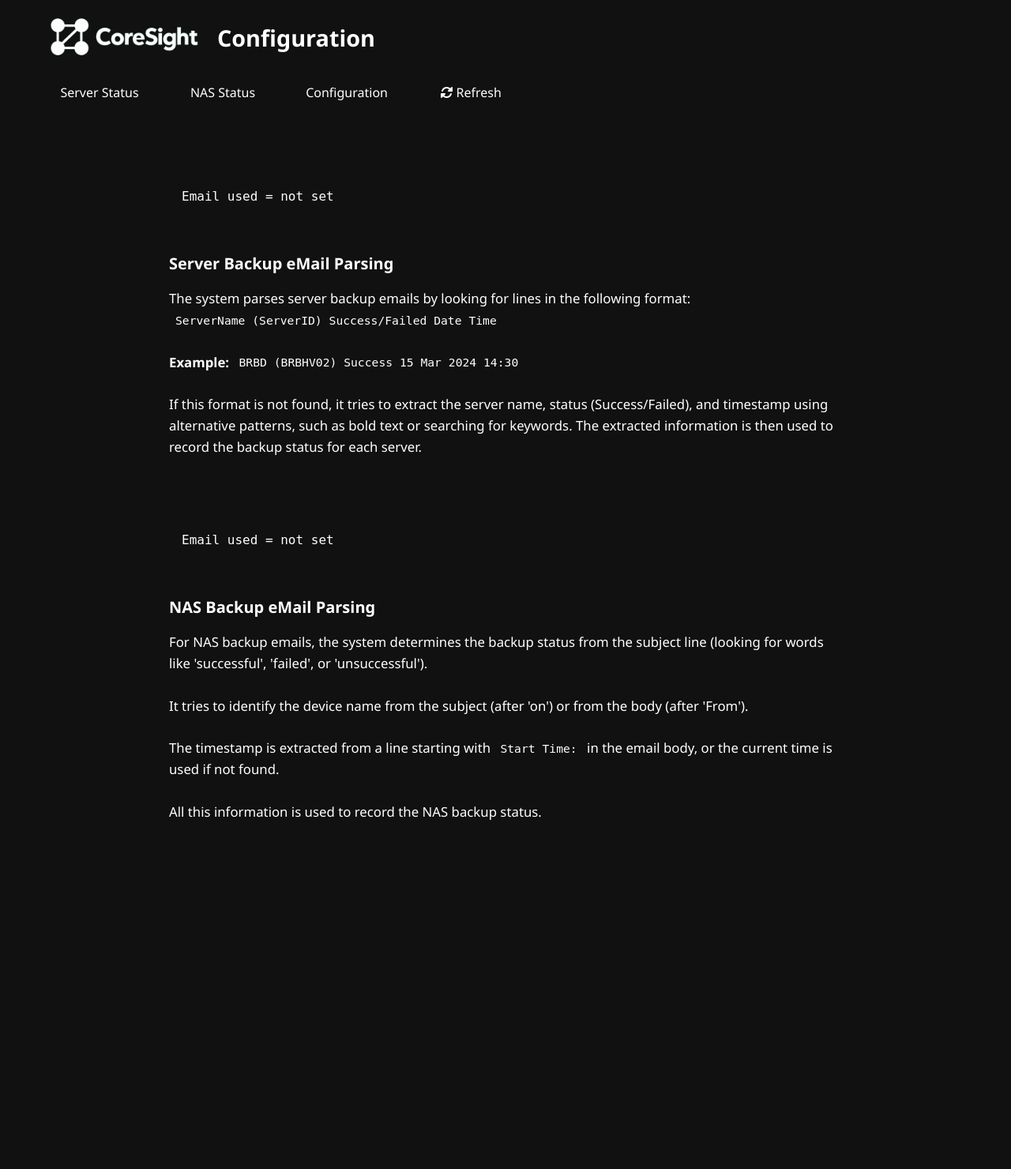
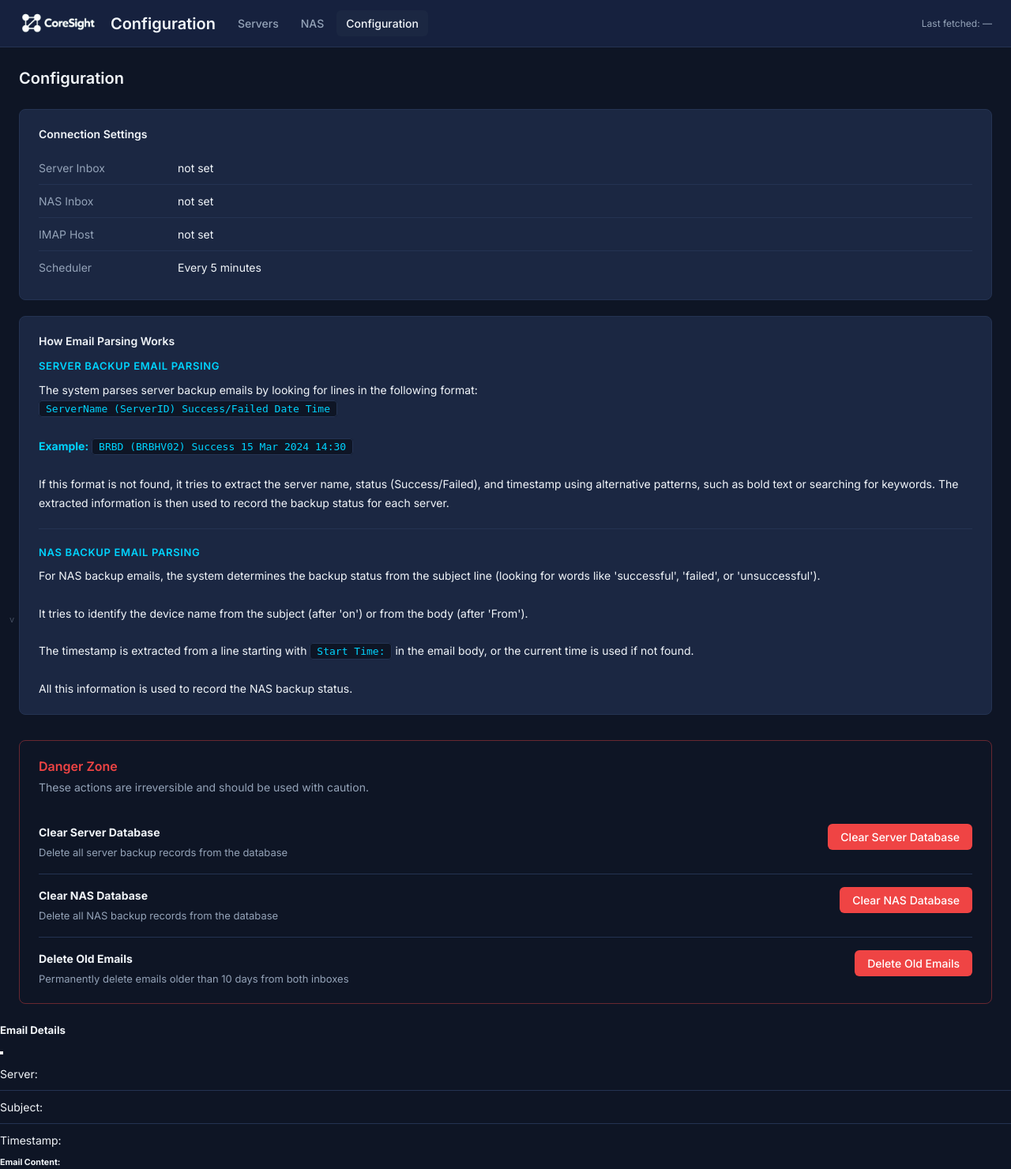
Before and after one commit to bekaheni/Backup-Status, a Flask app: page /configuration in a window 1280 px wide. Shown: the whole page at 79% size. Before the commit the page ends 1038 px from the top, so only its background shows below. Run offline with Flask 3, Linux system fonts and the light colour scheme.

Commit message:
redesign: step 5 - configuration page and admin.js

```diff
--- a/app.py
+++ b/app.py
@@ -658,16 +658,19 @@
 
 @app.route('/template')
 def template_page():
-    from flask_login import current_user
-    # Provide dummy values for last_update and total_servers for template testing
-    return render_template('template.html', last_update='2025-06-12 22:20', total_servers=16, current_user=current_user)
+    return redirect(url_for('configuration_page'))
 
 @app.route('/configuration')
 def configuration_page():
     from flask_login import current_user
     server_inbox = os.getenv('EMAIL', 'not set')
     nas_inbox = os.getenv('NAS_EMAIL', 'not set')
-    return render_template('configuration.html', current_user=current_user, server_inbox=server_inbox, nas_inbox=nas_inbox)
+    imap_server = os.getenv('IMAP_SERVER', 'not set')
+    nas_imap_server = os.getenv('NAS_IMAP_SERVER', 'not set')
+    scheduler_interval = 'Every 5 minutes'
+    return render_template('configuration.html', current_user=current_user, server_inbox=server_inbox,
+                           nas_inbox=nas_inbox, imap_server=imap_server,
+                           nas_imap_server=nas_imap_server, scheduler_interval=scheduler_interval)
 
 @app.route('/test-route')
 def test_route():
--- /dev/null
+++ b/static/js/admin.js
@@ -0,0 +1,88 @@
+(function () {
+  'use strict';
+
+  var container = document.getElementById('toastContainer');
+
+  function showToast(message, type) {
+    if (!container) return;
+    var toast = document.createElement('div');
+    toast.className = 'toast toast--' + (type || 'info');
+    toast.textContent = message;
+    container.appendChild(toast);
+    setTimeout(function () {
+      if (toast.parentNode) toast.parentNode.removeChild(toast);
+    }, 4000);
+  }
+
+  function setButtonLoading(btn, loading) {
+    btn.disabled = loading;
+    if (loading) {
+      btn.dataset.originalText = btn.textContent;
+      btn.textContent = 'Working…';
+    } else {
+      btn.textContent = btn.dataset.originalText || btn.textContent;
+    }
+  }
+
+  function clearDatabase(emailType, btn) {
+    var label = emailType === 'server' ? 'server' : 'NAS';
+    var confirmed = confirm(
+      'This will permanently delete all ' + label + ' backup records from the database.\n\nThis action cannot be undone. Continue?'
+    );
+    if (!confirmed) return;
+
+    setButtonLoading(btn, true);
+    fetch('/clear-database', {
+      method: 'POST',
+      headers: { 'Content-Type': 'application/json' },
+      body: JSON.stringify({ email_type: emailType }),
+    })
+      .then(function (res) { return res.json(); })
+      .then(function (data) {
+        showToast(data.message, data.success ? 'success' : 'error');
+      })
+      .catch(function () {
+        showToast('Request failed — check the network tab for details.', 'error');
+      })
+      .finally(function () {
+        setButtonLoading(btn, false);
+      });
+  }
+
+  function deleteOldEmails(btn) {
+    var confirmed = confirm(
+      'This will permanently delete emails older than 10 days from both inboxes.\n\nThis action cannot be undone. Continue?'
+    );
+    if (!confirmed) return;
+
+    setButtonLoading(btn, true);
+    fetch('/delete-old-emails', {
+      method: 'POST',
+      headers: { 'Content-Type': 'application/json' },
+      body: JSON.stringify({ email_type: 'server' }),
+    })
+      .then(function (res) { return res.json(); })
+      .then(function (data) {
+        showToast(data.message, data.success ? 'success' : 'error');
+      })
+      .catch(function () {
+        showToast('Request failed — check the network tab for details.', 'error');
+      })
+      .finally(function () {
+        setButtonLoading(btn, false);
+      });
+  }
+
+  document.querySelectorAll('[data-action]').forEach(function (btn) {
+    btn.addEventListener('click', function () {
+      var action = btn.dataset.action;
+      if (action === 'clear-server') {
+        clearDatabase('server', btn);
+      } else if (action === 'clear-nas') {
+        clearDatabase('nas', btn);
+      } else if (action === 'delete-emails') {
+        deleteOldEmails(btn);
+      }
+    });
+  });
+})();
--- a/templates/configuration.html
+++ b/templates/configuration.html
@@ -1,77 +1,95 @@
-{% extends "template.html" %}
+{% extends 'base.html' %}
+
+{% block title %}Configuration{% endblock %}
+{% block page_title %}Configuration{% endblock %}
+
 {% block content %}
-<style>
-    .config-section {
-        background: var(--bg-secondary);
-        border: 1px solid var(--border-color);
-        border-radius: 12px;
-        margin-bottom: 2rem;
-        padding: 1.5rem;
-        max-width: 900px;
-        margin-left: auto;
-        margin-right: auto;
-    }
-    .config-title {
-        color: var(--accent-cyan);
-        font-size: 1.25rem;
-        font-weight: 600;
-        margin-bottom: 1rem;
-    }
-    .config-body {
-        color: var(--text-primary);
-        font-size: 1.05rem;
-        line-height: 1.6;
-    }
-    .email-box {
-        width: 100%;
-        background: var(--bg-card);
-        color: var(--accent-cyan);
-        border: 1px solid var(--border-color);
-        border-radius: 6px;
-        font-family: monospace;
-        font-size: 1rem;
-        padding: 0.75rem 1rem;
-        margin-bottom: 1rem;
-        resize: none;
-        transition: border-color 0.2s ease;
-    }
-    .email-box:focus {
-        outline: none;
-        border-color: var(--accent-cyan);
-        box-shadow: 0 0 0 2px rgba(0, 212, 255, 0.2);
-    }
-    .config-body code {
-        background: var(--bg-card);
-        color: var(--accent-cyan);
-        padding: 0.2rem 0.5rem;
-        border-radius: 4px;
-        font-family: monospace;
-        border: 1px solid var(--border-color);
-    }
-    .config-body b {
-        color: var(--accent-cyan);
-        font-weight: 600;
-    }
-</style>
-<div class="config-section">
-    <textarea class="email-box" readonly>Email used = {{ server_inbox }}</textarea>
-    <div class="config-title">Server Backup eMail Parsing</div>
-    <div class="config-body">
-        The system parses server backup emails by looking for lines in the following format:<br>
-        <code>ServerName (ServerID) Success/Failed Date Time</code><br>
-        <br>
-        <b>Example:</b> <code>BRBD (BRBHV02) Success 15 Mar 2024 14:30</code><br><br>
-        If this format is not found, it tries to extract the server name, status (Success/Failed), and timestamp using alternative patterns, such as bold text or searching for keywords. The extracted information is then used to record the backup status for each server.
+
+<div class="page-header">
+  <h1>Configuration</h1>
+</div>
+
+<!-- Connection Settings -->
+<div class="info-panel">
+  <div class="info-panel__title">Connection Settings</div>
+  <div class="info-row">
+    <span style="color: var(--muted); min-width: 160px;">Server Inbox</span>
+    <span>{{ server_inbox }}</span>
+  </div>
+  <div class="info-row">
+    <span style="color: var(--muted); min-width: 160px;">NAS Inbox</span>
+    <span>{{ nas_inbox }}</span>
+  </div>
+  <div class="info-row">
+    <span style="color: var(--muted); min-width: 160px;">IMAP Host</span>
+    <span>{{ imap_server }}</span>
+  </div>
+  <div class="info-row">
+    <span style="color: var(--muted); min-width: 160px;">Scheduler</span>
+    <span>{{ scheduler_interval }}</span>
+  </div>
+</div>
+
+<!-- How Email Parsing Works -->
+<div class="info-panel">
+  <div class="info-panel__title">How Email Parsing Works</div>
+
+  <div style="margin-bottom: 20px;">
+    <div style="font-size: 13px; font-weight: 600; color: var(--accent); text-transform: uppercase; letter-spacing: 0.05em; margin-bottom: 8px;">Server Backup Email Parsing</div>
+    <div style="font-size: 14px; color: var(--text); line-height: 1.7;">
+      The system parses server backup emails by looking for lines in the following format:<br>
+      <code style="background: var(--bg); color: var(--accent); padding: 2px 8px; border-radius: 4px; border: 1px solid var(--border); font-family: monospace; font-size: 13px;">ServerName (ServerID) Success/Failed Date Time</code>
+      <br><br>
+      <strong style="color: var(--accent);">Example:</strong>
+      <code style="background: var(--bg); color: var(--accent); padding: 2px 8px; border-radius: 4px; border: 1px solid var(--border); font-family: monospace; font-size: 13px;">BRBD (BRBHV02) Success 15 Mar 2024 14:30</code>
+      <br><br>
+      If this format is not found, it tries to extract the server name, status (Success/Failed), and timestamp using alternative patterns, such as bold text or searching for keywords. The extracted information is then used to record the backup status for each server.
     </div>
+  </div>
+
+  <div style="border-top: 1px solid var(--border); padding-top: 20px;">
+    <div style="font-size: 13px; font-weight: 600; color: var(--accent); text-transform: uppercase; letter-spacing: 0.05em; margin-bottom: 8px;">NAS Backup Email Parsing</div>
+    <div style="font-size: 14px; color: var(--text); line-height: 1.7;">
+      For NAS backup emails, the system determines the backup status from the subject line (looking for words like 'successful', 'failed', or 'unsuccessful').<br><br>
+      It tries to identify the device name from the subject (after 'on') or from the body (after 'From').<br><br>
+      The timestamp is extracted from a line starting with
+      <code style="background: var(--bg); color: var(--accent); padding: 2px 8px; border-radius: 4px; border: 1px solid var(--border); font-family: monospace; font-size: 13px;">Start Time:</code>
+      in the email body, or the current time is used if not found.<br><br>
+      All this information is used to record the NAS backup status.
+    </div>
+  </div>
 </div>
-<div class="config-section">
-    <textarea class="email-box" readonly>Email used = {{ nas_inbox }}</textarea>
-    <div class="config-title">NAS Backup eMail Parsing</div>
-    <div class="config-body">
-        For NAS backup emails, the system determines the backup status from the subject line (looking for words like 'successful', 'failed', or 'unsuccessful').<br><br>
-        It tries to identify the device name from the subject (after 'on') or from the body (after 'From').<br><br>
-        The timestamp is extracted from a line starting with <code>Start Time:</code> in the email body, or the current time is used if not found.<br><br>
-        All this information is used to record the NAS backup status.
+
+<!-- Danger Zone -->
+<div class="danger-zone">
+  <div class="danger-zone__title">Danger Zone</div>
+  <div class="danger-zone__desc">These actions are irreversible and should be used with caution.</div>
+
+  <div class="danger-zone__item">
+    <div class="danger-zone__item-info">
+      <strong>Clear Server Database</strong>
+      <span>Delete all server backup records from the database</span>
     </div>
+    <button class="btn btn-danger" data-action="clear-server">Clear Server Database</button>
+  </div>
+
+  <div class="danger-zone__item">
+    <div class="danger-zone__item-info">
+      <strong>Clear NAS Database</strong>
+      <span>Delete all NAS backup records from the database</span>
+    </div>
+    <button class="btn btn-danger" data-action="clear-nas">Clear NAS Database</button>
+  </div>
+
+  <div class="danger-zone__item">
+    <div class="danger-zone__item-info">
+      <strong>Delete Old Emails</strong>
+      <span>Permanently delete emails older than 10 days from both inboxes</span>
+    </div>
+    <button class="btn btn-danger" data-action="delete-emails">Delete Old Emails</button>
+  </div>
 </div>
+
+<script src="{{ url_for('static', filename='js/admin.js') }}"></script>
+
 {% endblock %}
--- a/templates/template.html
+++ /dev/null
@@ -1,144 +0,0 @@
-<!DOCTYPE html>
-<html lang="en">
-<head>
-    <meta charset="UTF-8">
-    <meta name="viewport" content="width=device-width, initial-scale=1.0">
-    <title>Backup Status Dashboard</title>
-    <link href="https://cdn.jsdelivr.net/npm/bootstrap@5.1.3/dist/css/bootstrap.min.css" rel="stylesheet">
-    <link rel="stylesheet" href="{{ url_for('static', filename='css/style.css') }}">
-    <link rel="stylesheet" href="https://cdnjs.cloudflare.com/ajax/libs/font-awesome/6.0.0/css/all.min.css">
-    <style>
-        body {
-            background-color: #111;
-            font-family: 'Segoe UI', Arial, sans-serif;
-            color: #fff;
-            min-height: 100vh;
-            display: flex;
-            flex-direction: column;
-        }
-        .container {
-            max-width: 1200px;
-            margin: 0 auto;
-            padding: 0 1rem;
-            flex: 1;
-        }
-        .main-nav {
-            display: flex;
-            justify-content: space-between;
-            align-items: center;
-            margin-bottom: 1.5rem;
-        }
-        .nav-left {
-            display: flex;
-            gap: 1rem;
-        }
-        .nav-buttons {
-            display: flex;
-            gap: 1rem;
-        }
-        .nav-btn {
-            background: var(--accent-cyan);
-            color: var(--bg-primary);
-            border: none;
-            padding: 0.5rem 1.2rem;
-            border-radius: 6px;
-            cursor: pointer;
-            font-weight: 500;
-            text-decoration: none;
-            transition: background 0.2s;
-            min-width: 140px;
-            text-align: center;
-        }
-        .nav-btn:hover {
-            background: #00B8E6;
-            color: var(--bg-primary);
-        }
-        .nav-right {
-            display: flex;
-            align-items: center;
-            gap: 2rem;
-        }
-        .user-controls {
-            display: flex;
-            align-items: center;
-            gap: 1rem;
-        }
-
-        /* Header Section */
-        .header {
-            background: var(--bg-primary);
-            padding: 1rem 0;
-            margin-bottom: 1.5rem;
-            border-bottom: 1px solid var(--accent-cyan);
-        }
-
-        .header-content {
-            max-width: 1200px;
-            margin: 0 auto;
-            padding: 0 1rem;
-        }
-
-        .header-title-section {
-            display: flex;
-            align-items: center;
-            gap: 1rem;
-            margin-bottom: 1rem;
-        }
-
-        .header-logo {
-            height: 65px;
-            width: auto;
-            object-fit: contain;
-        }
-
-        .app-title {
-            font-size: 1.8rem;
-            font-weight: 600;
-            color: var(--text-primary);
-            margin-bottom: 0;
-        }
-
-        .nav-btn.active {
-            background: var(--accent-cyan);
-            color: var(--bg-primary);
-        }
-
-        .user-info {
-            color: var(--text-primary);
-        }
-    </style>
-</head>
-<body>
-    <!-- Header Section -->
-    <header class="header">
-        <div class="header-content">
-            <div class="header-title-section">
-                <img src="{{ url_for('static', filename='CoreSight.png') }}" alt="CoreSight Logo" class="header-logo">
-                <h1 class="app-title">Configuration</h1>
-            </div>
-            <nav class="main-nav">
-                <div class="nav-left">
-                    <a href="/" class="nav-btn">Server Status</a>
-                    <a href="/nas" class="nav-btn">NAS Status</a>
-                    <a href="/configuration" class="nav-btn active">Configuration</a>
-                    <a href="/manual-refresh" class="nav-btn refresh-btn">
-                        <i class="fas fa-sync-alt"></i> Refresh
-                    </a>
-                </div>
-                <div class="nav-right">
-                    <div class="user-controls">
-                        {% if current_user.is_authenticated %}
-                            <span class="user-info">Welcome, {{ current_user.username }}</span>
-                            <a href="{{ url_for('logout') }}" class="nav-btn logout-btn">Logout</a>
-                        {% endif %}
-                    </div>
-                </div>
-            </nav>
-        </div>
-    </header>
-
-    <div class="container">
-        {% block content %}{% endblock %}
-    </div>
-</body>
-</html>
```
